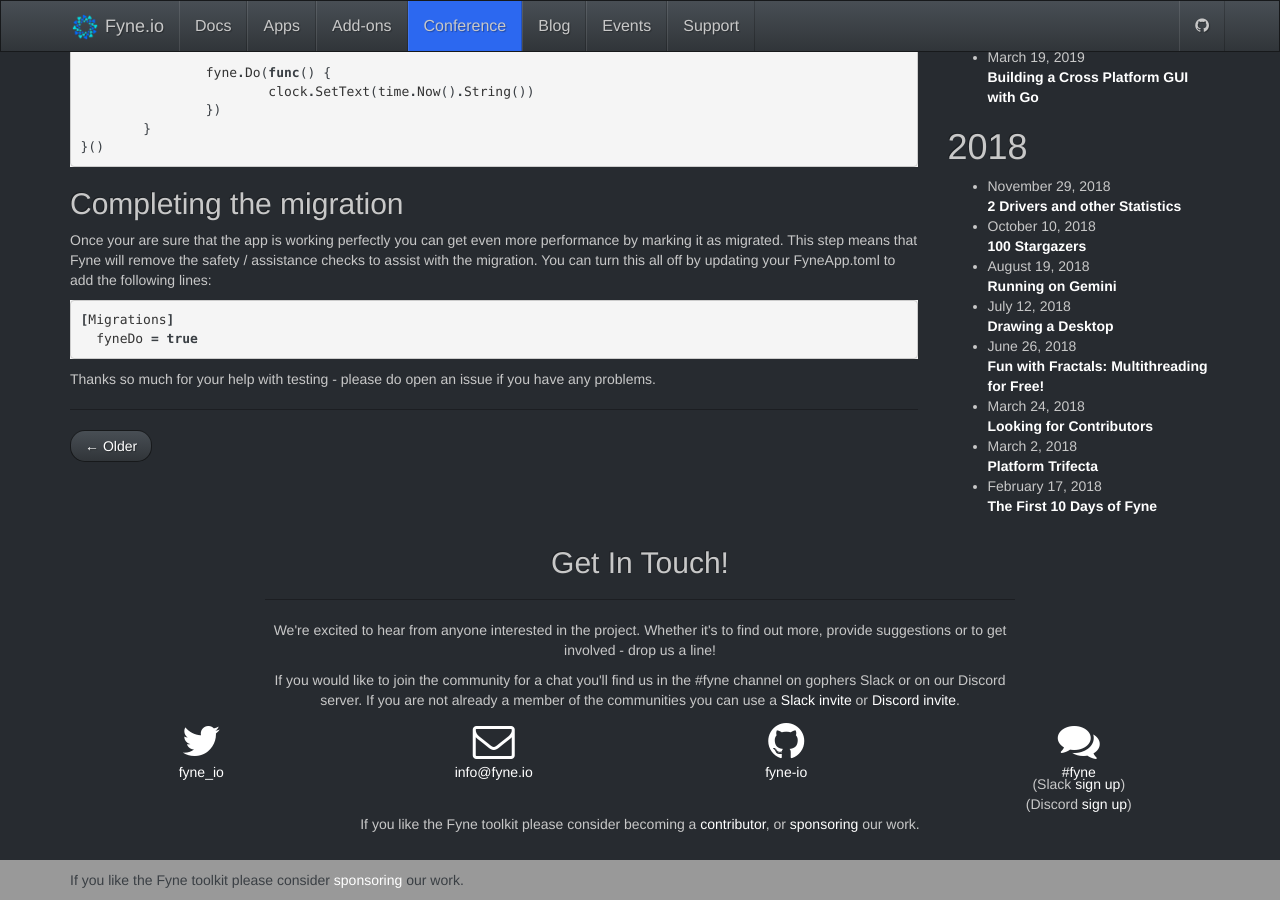
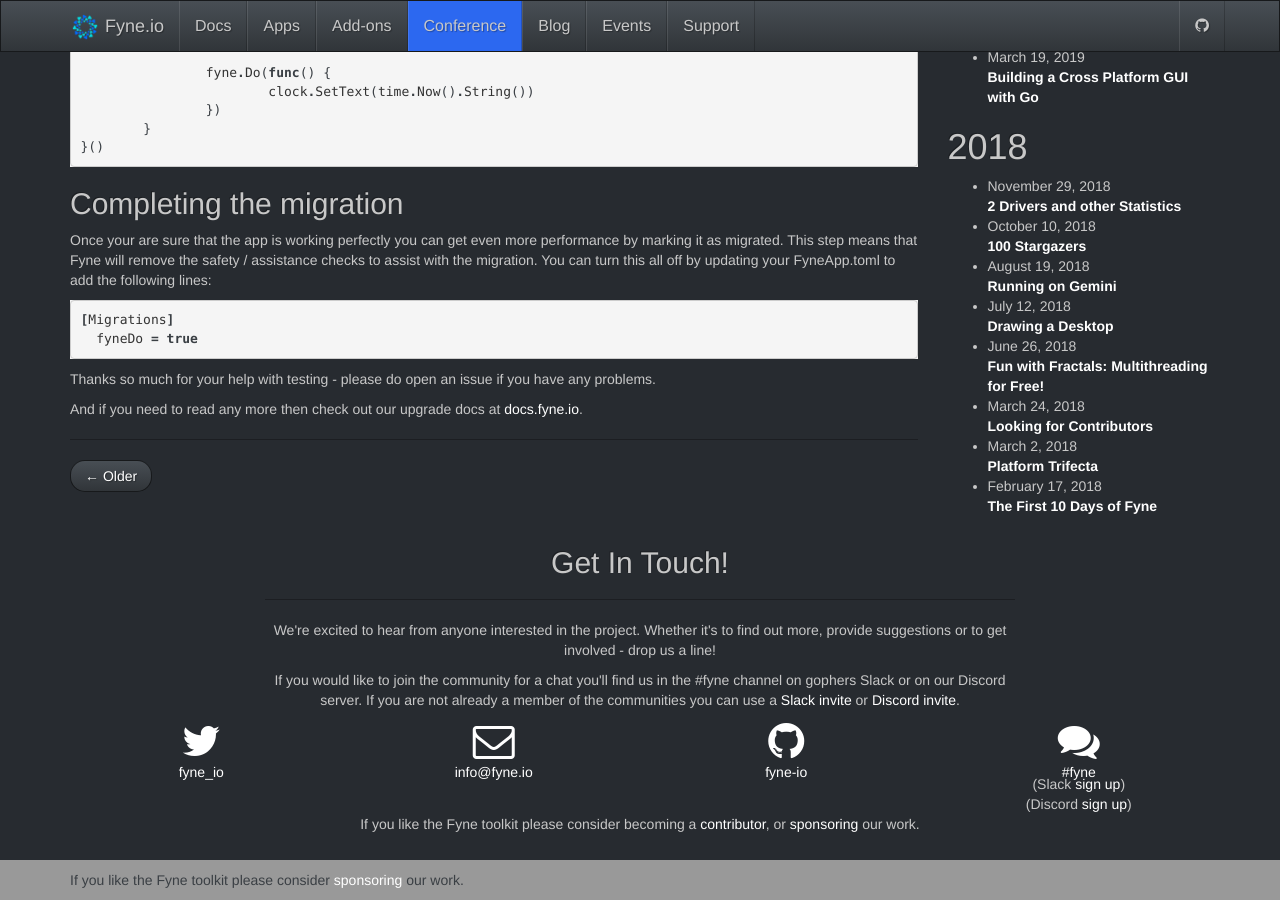
Before and after one commit to fyne-io/fyne-io.github.io, a Jekyll site: the page built from _posts/2025-02-11-2.6-alpha1.md, in a window 1280 px wide and 900 px high, scrolled down 1998 px. Built offline with Jekyll 4.4.1, drawn with Linux system fonts in a browser that asks for light colours.

````diff
--- a/_posts/2025-02-11-2.6-alpha1.md
+++ b/_posts/2025-02-11-2.6-alpha1.md
@@ -121,3 +121,5 @@
 ```
 
 Thanks so much for your help with testing - please do open an issue if you have any problems.
+
+And if you need to read any more then check out our upgrade docs at [docs.fyne.io](https://docs.fyne.io/api/v2.6/upgrading).
````
